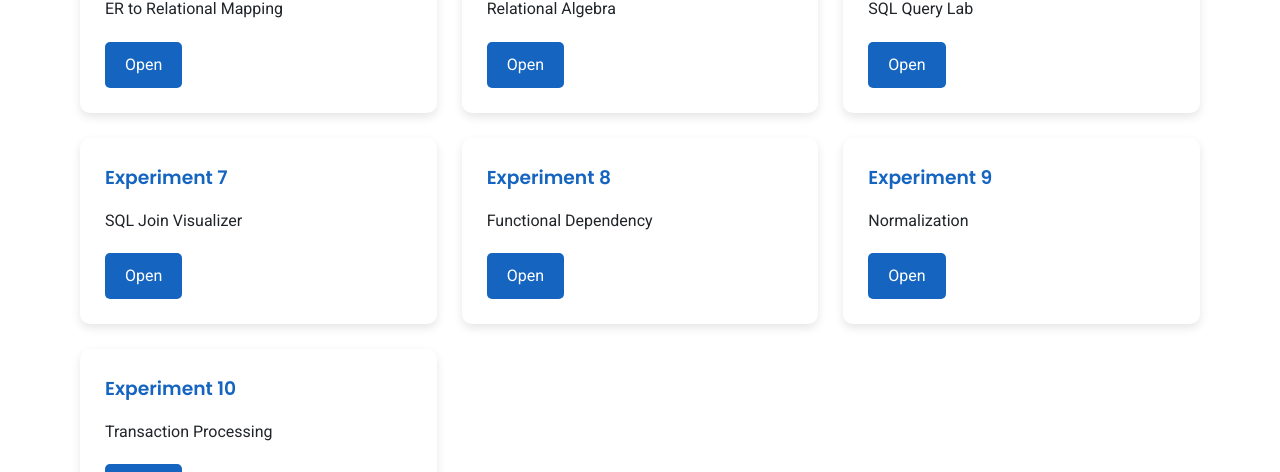
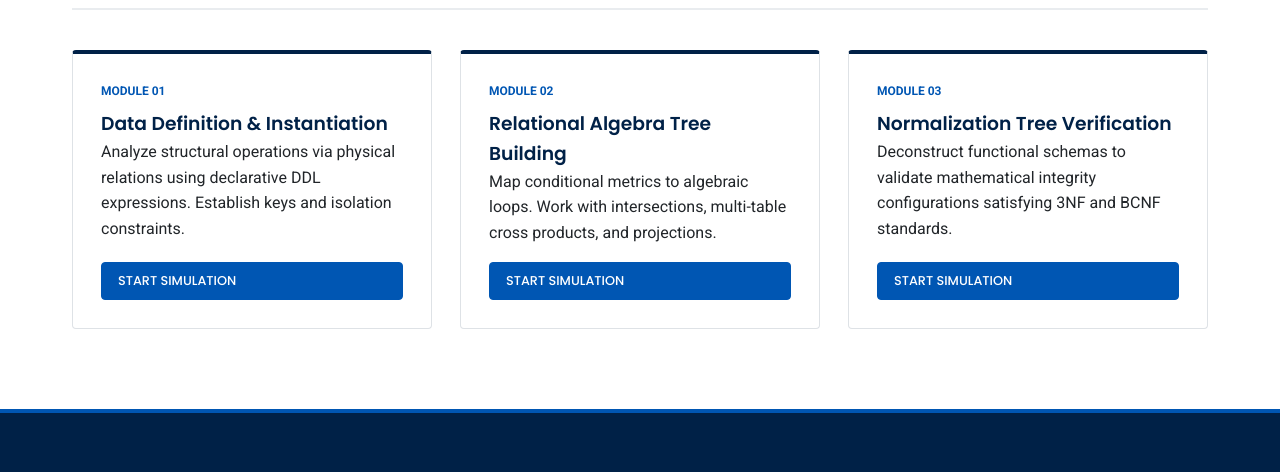
Before and after one commit to manishaku548-byte/DBMS_Virtual_Lab, a plain HTML site: page experiments.html in a window 1280 px wide. Shown: the part 427-899 px from the top of the page. Drawn offline with Linux system fonts and the light colour scheme.

Commit message:
Revise experiments.html for improved layout and content
Updated the layout and content of the experiments page, including new navigation and section headers.

```diff
--- a/experiments.html
+++ b/experiments.html
@@ -3,164 +3,81 @@
 <head>
     <meta charset="UTF-8">
     <meta name="viewport" content="width=device-width, initial-scale=1.0">
-<title>DBMS Experiments</title>
-
-<link rel="stylesheet" href="css/style.css">
-
-<style>
-
-.exp-container{
-max-width:1200px;
-margin:auto;
-padding:40px;
-}
-
-.exp-grid{
-display:grid;
-grid-template-columns:
-repeat(auto-fit,minmax(300px,1fr));
-gap:25px;
-}
-
-.exp-card{
-background:white;
-padding:25px;
-border-radius:10px;
-box-shadow:0 4px 10px rgba(0,0,0,.1);
-}
-
-.exp-card h3{
-color:#1565c0;
-margin-bottom:15px;
-}
-
-.exp-card p{
-margin-bottom:20px;
-}
-
-.exp-btn{
-display:inline-block;
-padding:10px 20px;
-background:#1565c0;
-color:white;
-text-decoration:none;
-border-radius:5px;
-}
-
-.exp-btn:hover{
-background:#0d47a1;
-}
-
-</style>
-
+    <title>DBMS Virtual Lab | Experiments Directory</title>
+    <link rel="stylesheet" href="./css/style.css">
 </head>
 <body>
 
-<div class="top-bar"></div>
+    <header class="header-nav">
+        <div class="nav-container">
+            <div class="nav-brand">
+                <div class="nav-brand-logo">DBMS<span>VirtualLab</span></div>
+            </div>
+            <nav>
+                <ul class="nav-menu">
+                    <li class="nav-item"><a href="./index.html">Home</a></li>
+                    <li class="nav-item"><a href="./experiments.html" class="active">Experiments</a></li>
+                    <li class="nav-item"><a href="./about.html">About</a></li>
+                    <li class="nav-item"><a href="./feedback.html">Feedback</a></li>
+                </ul>
+            </nav>
+        </div>
+    </header>
 
-<div class="header">
-<h1>DBMS Virtual Laboratory</h1>
+    <section class="hero-block" style="padding: 3rem 2rem;">
+        <div class="hero-wrapper">
+            <h1>Select Simulation Module</h1>
+            <p>Access active sandbox layers for parsing queries and verifying normalization dependencies metrics.</p>
         </div>
+    </section>
 
-<div class="exp-container">
+    <main class="lab-main-content">
+        <div class="section-header-group">
+            <h2 class="section-main-title">Available Lab Modules</h2>
+        </div>
+        <div class="card-grid-system">
 
-<h1>List of Experiments</h1>
+            <article class="lab-card">
+                <div>
+                    <div class="lab-card-meta">Module 01</div>
+                    <h3>Data Definition & Instantiation</h3>
+                    <p>Analyze structural operations via physical relations using declarative DDL expressions. Establish keys and isolation constraints.</p>
+                </div>
+                <a href="experiments/exp1.html" class="action-btn btn-solid" style="font-size:0.8rem; padding: 0.5rem 1rem; margin-top:1rem; text-align:center;">Start Simulation</a>
+            </article>
 
-<div class="exp-grid">
+            <article class="lab-card">
+                <div>
+                    <div class="lab-card-meta">Module 02</div>
+                    <h3>Relational Algebra Tree Building</h3>
+                    <p>Map conditional metrics to algebraic loops. Work with intersections, multi-table cross products, and projections.</p>
+                </div>
+                <a href="experiments/exp2.html" class="action-btn btn-solid" style="font-size:0.8rem; padding: 0.5rem 1rem; margin-top:1rem; text-align:center;">Start Simulation</a>
+            </article>
 
-<div class="exp-card">
-<h3>Experiment 1</h3>
-<p>DBMS vs File System</p>
-<a href="experiments/exp1.html"
-class="exp-btn">
-Open
-</a>
+            <article class="lab-card">
+                <div>
+                    <div class="lab-card-meta">Module 03</div>
+                    <h3>Normalization Tree Verification</h3>
+                    <p>Deconstruct functional schemas to validate mathematical integrity configurations satisfying 3NF and BCNF standards.</p>
                 </div>
-
-<div class="exp-card">
-<h3>Experiment 2</h3>
-<p>Three Schema Architecture</p>
-<a href="experiments/exp2.html"
-class="exp-btn">
-Open
-</a>
-</div>
-
-<div class="exp-card">
-<h3>Experiment 3</h3>
-<p>ER Diagram Design</p>
-<a href="experiments/exp3.html"
-class="exp-btn">
-Open
-</a>
-</div>
-
-<div class="exp-card">
-<h3>Experiment 4</h3>
-<p>ER to Relational Mapping</p>
-<a href="experiments/exp4.html"
-class="exp-btn">
-Open
-</a>
-</div>
-
-<div class="exp-card">
-<h3>Experiment 5</h3>
-<p>Relational Algebra</p>
-<a href="experiments/exp5.html"
-class="exp-btn">
-Open
-</a>
-</div>
-
-<div class="exp-card">
-<h3>Experiment 6</h3>
-<p>SQL Query Lab</p>
-<a href="experiments/exp6.html"
-class="exp-btn">
-Open
-</a>
-</div>
-
-<div class="exp-card">
-<h3>Experiment 7</h3>
-<p>SQL Join Visualizer</p>
-<a href="experiments/exp7.html"
-class="exp-btn">
-Open
-</a>
-</div>
-
-<div class="exp-card">
-<h3>Experiment 8</h3>
-<p>Functional Dependency</p>
-<a href="experiments/exp8.html"
-class="exp-btn">
-Open
-</a>
-</div>
-
-<div class="exp-card">
-<h3>Experiment 9</h3>
-<p>Normalization</p>
-<a href="experiments/exp9.html"
-class="exp-btn">
-Open
-</a>
-</div>
-
-<div class="exp-card">
-<h3>Experiment 10</h3>
-<p>Transaction Processing</p>
-<a href="experiments/exp10.html"
-class="exp-btn">
-Open
-</a>
-</div>
+                <a href="experiments/exp3.html" class="action-btn btn-solid" style="font-size:0.8rem; padding: 0.5rem 1rem; margin-top:1rem; text-align:center;">Start Simulation</a>
+            </article>
 
         </div>
+    </main>
 
+    <footer class="academic-footer">
+        <div class="footer-top-layout">
+            <div>
+                <h3 style="color:white; margin-bottom:0.5rem;">DBMS Virtual Lab</h3>
+                <p style="color: #94a3b8; font-size:0.85rem; max-width:300px;">An educational workbench dedicated to the verification and analysis of schema transformations metrics.</p>
             </div>
+        </div>
+        <div style="max-width: 1200px; margin: 2rem auto 0; padding-top:1.5rem; border-top: 1px solid rgba(255,255,255,0.08); font-size: 0.8rem; color:#94a3b8;">
+            <p>&copy; 2026 Database Systems Virtual Laboratory Portal. All educational rights preserved.</p>
+        </div>
+    </footer>
 
 </body>
 </html>
```
Lines whose indentation alone changed are shown as unchanged.
